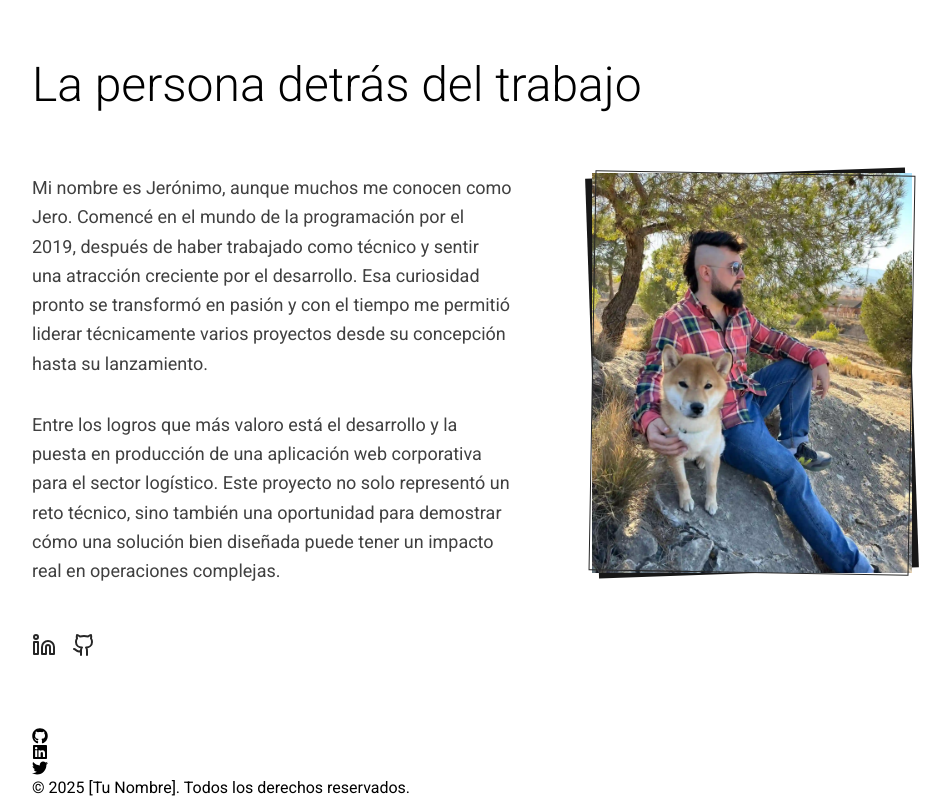
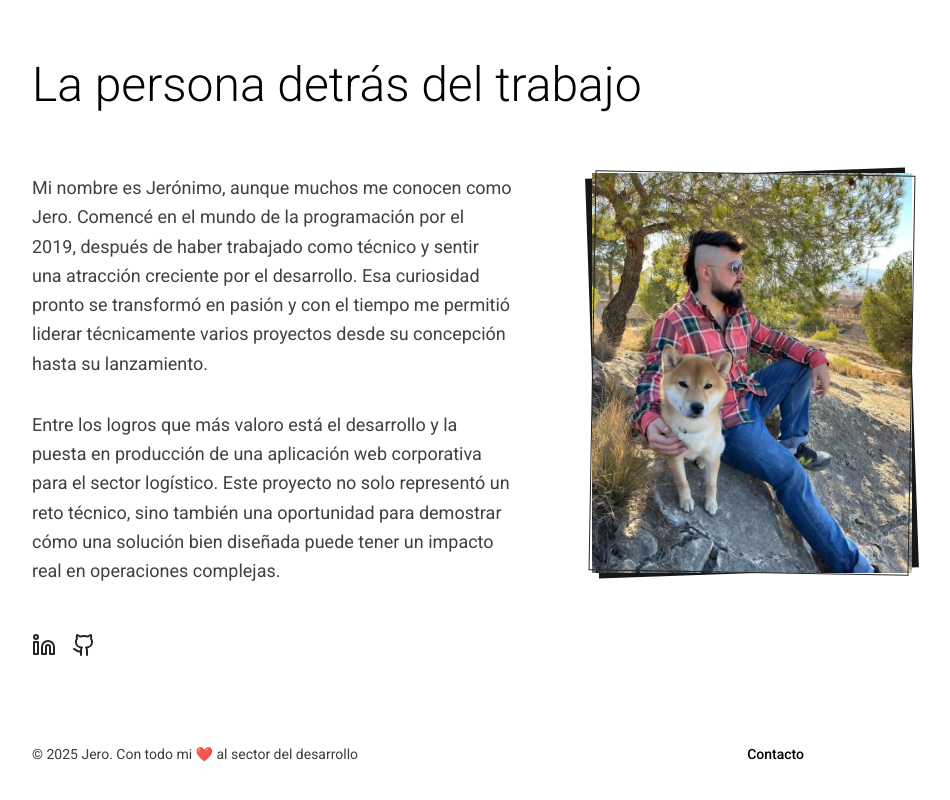
Before and after one commit to hitses/portfolio-react, a React (Vite) app: page / in a window 1280 px wide. Shown: the part 4252-5052 px from the top of the page, without its empty margins (222-1172 px from the left). Built offline with nearby package versions, Linux system fonts and the light colour scheme.

Commit message:
feat: actualizar pie de página con copyright y contacto

```diff
--- a/src/assets/i18n/en.tsx
+++ b/src/assets/i18n/en.tsx
@@ -147,7 +147,9 @@ export default {
       }
     },
     footer: {
-      copyright: '© {{year}} [Your Name]. All rights reserved.'
+      copyright:
+        '© {{year}} {{name}}. With all my ❤️ to the development sector',
+      contact: 'Contact'
     }
   }
 }
--- a/src/assets/i18n/es.tsx
+++ b/src/assets/i18n/es.tsx
@@ -147,7 +147,8 @@ export default {
       }
     },
     footer: {
-      copyright: '© {{year}} [Tu Nombre]. Todos los derechos reservados.'
+      copyright: '© {{year}} {{name}}. Con todo mi ❤️ al sector del desarrollo',
+      contact: 'Contacto'
     }
   }
 }
--- a/src/views/Footer.tsx
+++ b/src/views/Footer.tsx
@@ -1,40 +1,35 @@
-import React from 'react';
-import { useTranslation } from 'react-i18next';
-import { FaGithub, FaLinkedin, FaTwitter } from 'react-icons/fa';
+import React from 'react'
+import { useTranslation } from 'react-i18next'
 
 const Footer: React.FC = () => {
-  const { t } = useTranslation();
+  const { t } = useTranslation()
+
+  const actualYear = new Date().getFullYear()
 
   return (
-    <>
-      <div>
-        <a
-          href="https://github.com/yourusername"
-          target="_blank"
-          rel="noopener noreferrer"
-        >
-          <FaGithub />
-        </a>
-        <a
-          href="https://linkedin.com/in/yourusername"
-          target="_blank"
-          rel="noopener noreferrer"
-        >
-          <FaLinkedin />
-        </a>
-        <a
-          href="https://twitter.com/yourusername"
-          target="_blank"
-          rel="noopener noreferrer"
-        >
-          <FaTwitter />
-        </a>
+    <footer>
+      <div className='rounded-lg w-full max-w-screen-xl mx-auto md:flex md:items-center md:justify-between py-4'>
+        <span className='text-sm sm:text-center text-zinc-800/90 dark:text-zinc-200/90'>
+          {t('footer.copyright', {
+            year: actualYear,
+            name: 'Jero'
+          })}
+        </span>
+        <ul className='flex flex-wrap items-center mt-3 text-sm font-medium dark:text-white/90 sm:mt-0'>
+          <li>
+            <a
+              href='mailto:jerogassan@gmail.com'
+              className='hover:underline'
+              target='_blank'
+              rel='noopener noreferrer'
+            >
+              {t('footer.contact')}
+            </a>
+          </li>
+        </ul>
       </div>
-      <p>
-        {t('footer.copyright', { year: new Date().getFullYear() })}
-      </p>
-    </>
-  );
-};
+    </footer>
+  )
+}
 
-export default Footer;
+export default Footer
```
